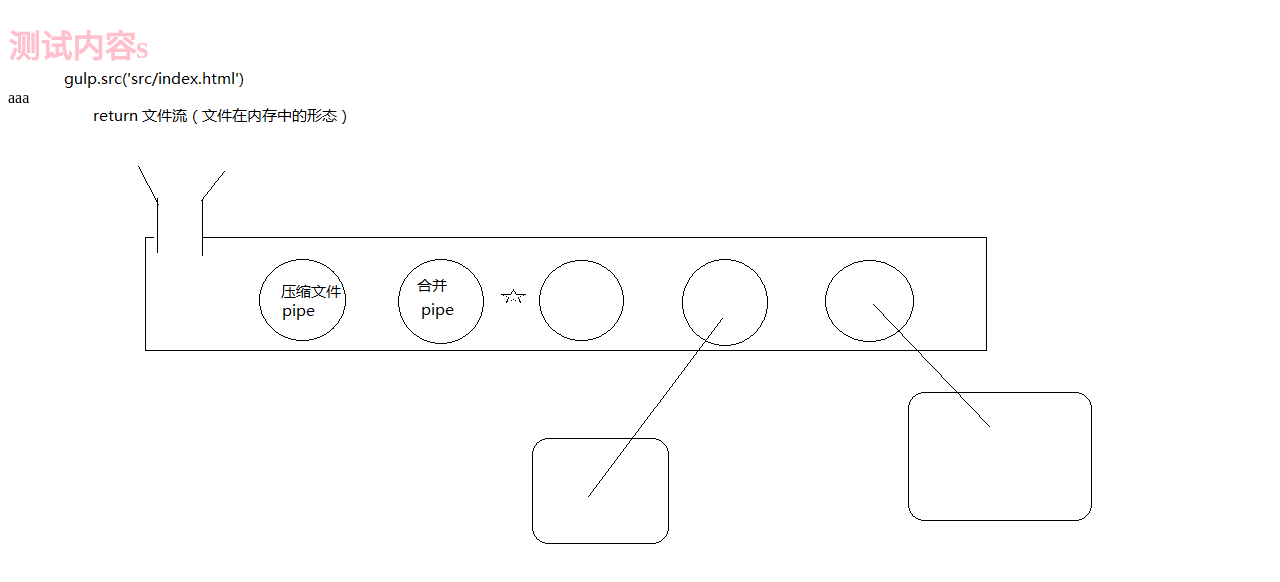
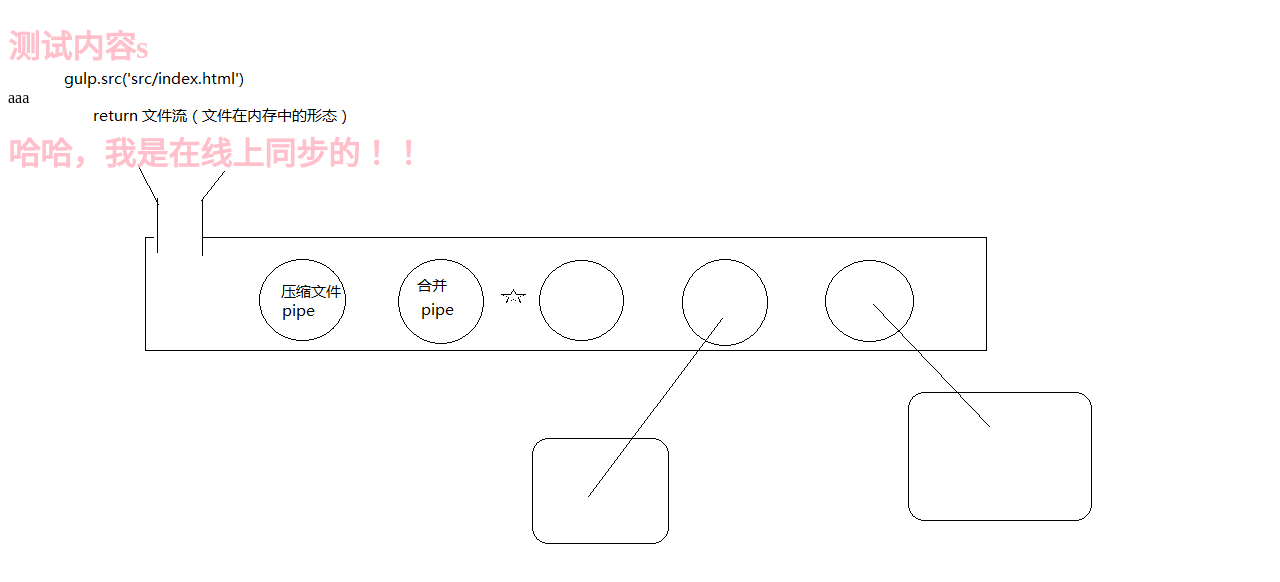
Before and after one commit to admin7104/git-demo, a website: page src/index.html in a window 1280 px wide. Drawn offline with nearby package versions, Linux system fonts and the light colour scheme; files that its build step writes are made by us from their sources.

Commit message:
我在线上更新的index

```diff
--- a/src/index.html
+++ b/src/index.html
@@ -11,6 +11,8 @@
   <h1>测试内容s</h1>
   aaa
 
+  <h1>哈哈，我是在线上同步的！！</h1>
+
   <script src="scripts/all.js"></script>
 </body>
 
```
